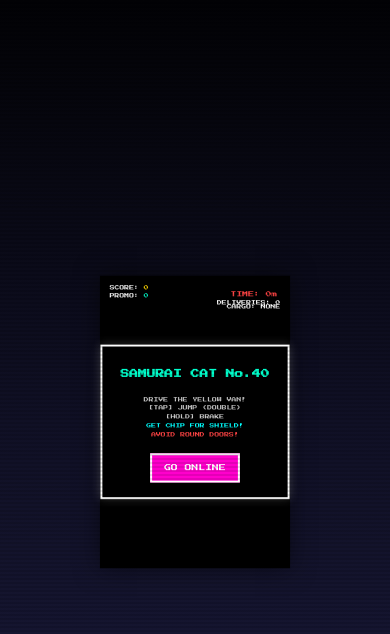
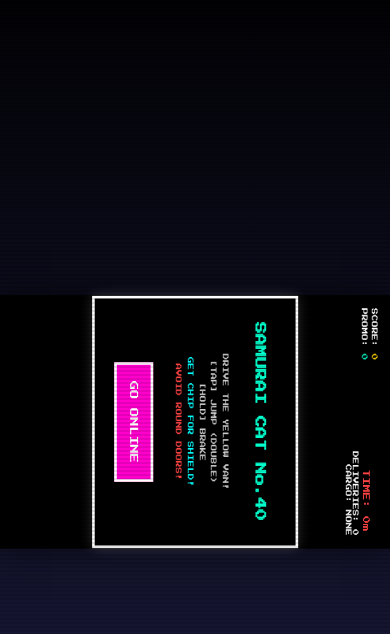
Before and after one commit to ichinenmae/CATSAMURAI40, a plain HTML site: page index2.html in a window 390 px wide. Drawn offline with Linux system fonts and the light colour scheme.

Commit message:
Add files via upload

```diff
--- a/index2.html
+++ b/index2.html
@@ -37,6 +37,7 @@
             height: 600px; /* Fixed Logic Height */
             box-shadow: 0 0 50px rgba(0,0,0,0.5);
             background-color: #000;
+            transform-origin: center center; /* Ensure rotation happens from center */
         }
 
         canvas {
@@ -516,23 +517,31 @@ function resize() {
     canvas.width = GAME_WIDTH;
     canvas.height = GAME_HEIGHT;
 
-    // 2. Calculate scaling factor to fit window while maintaining aspect ratio
-    const windowWidth = window.innerWidth;
-    const windowHeight = window.innerHeight;
+    // 2. Determine Orientation and Scale
+    const winW = window.innerWidth;
+    const winH = window.innerHeight;
+    const isPortrait = winH > winW;
 
-    // Calculate scale for width and height fit
-    const scaleX = windowWidth / GAME_WIDTH;
-    const scaleY = windowHeight / GAME_HEIGHT;
+    let scale;
 
-    // Use the smaller scale to ensure it fits entirely
-    const scale = Math.min(scaleX, scaleY);
+    if (isPortrait) {
+        // PORTRAIT MODE: Rotate 90 degrees to fit width of game to height of screen
+        // We want GAME_WIDTH to fit into winH, and GAME_HEIGHT to fit into winW
+        const scaleX = winH / GAME_WIDTH;
+        const scaleY = winW / GAME_HEIGHT;
+        scale = Math.min(scaleX, scaleY);
 
-    // 3. Apply scale transform to wrapper
-    // This scales BOTH the canvas and the UI overlay together
-    gameWrapper.style.transform = `scale(${scale})`;
+        // Rotate 90 degrees and scale
+        gameWrapper.style.transform = `rotate(90deg) scale(${scale})`;
+    } else {
+        // LANDSCAPE MODE: Standard scaling
+        const scaleX = winW / GAME_WIDTH;
+        const scaleY = winH / GAME_HEIGHT;
+        scale = Math.min(scaleX, scaleY);
 
-    // Optional: If you want to center specifically or adjust margins if needed
-    // The #game-container flex rules already handle centering.
+        // No rotation
+        gameWrapper.style.transform = `rotate(0deg) scale(${scale})`;
+    }
 
     initStars();
 }
```
